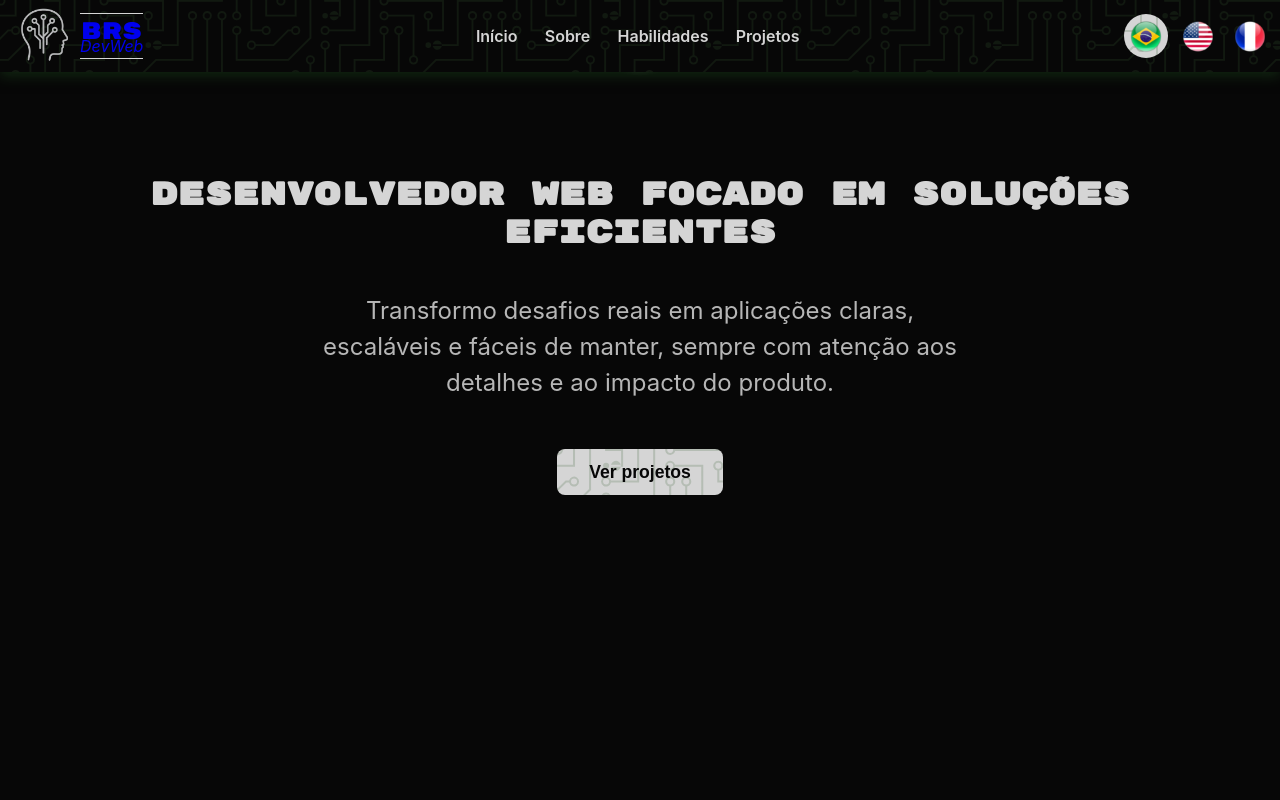
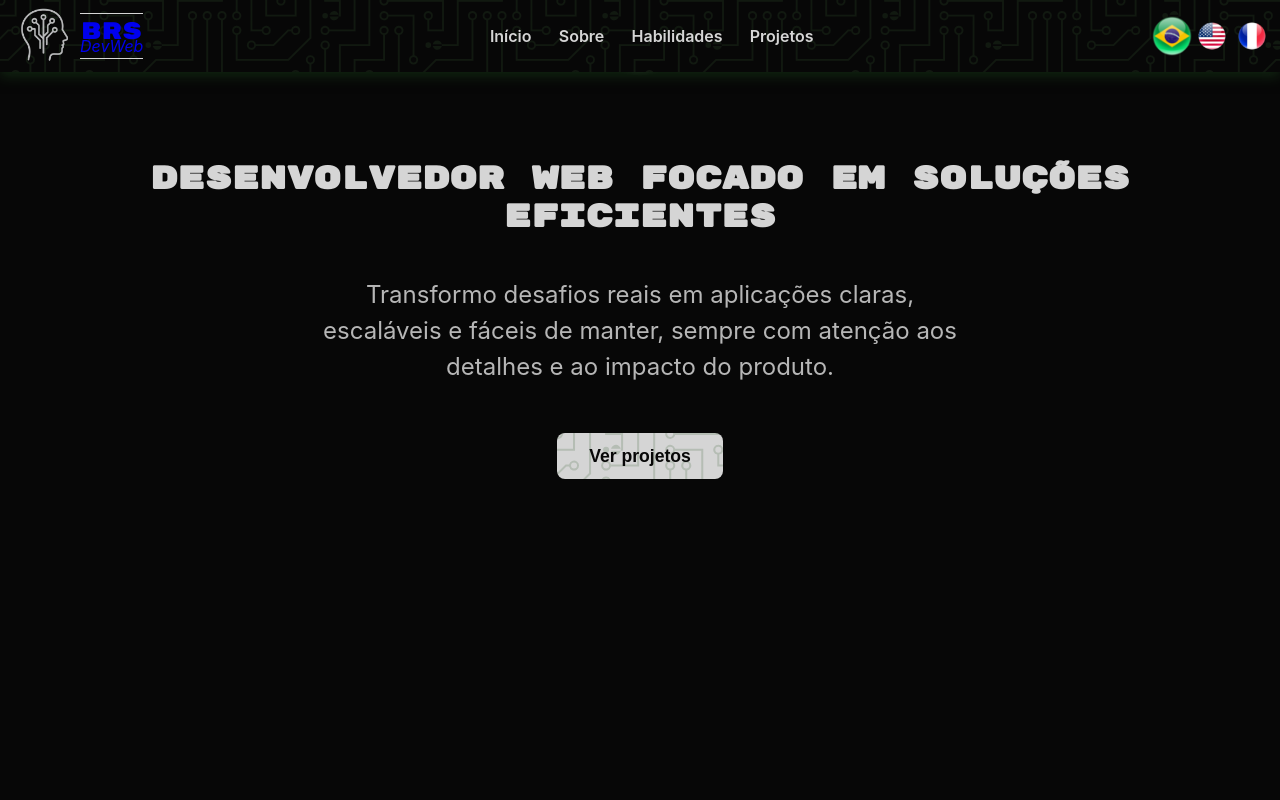
Before and after one commit to vanriwerson/web-portfolio, a React (Vite) app: page / in a window 1280 px wide. Shown: the top 800 px of the page. Built offline with nearby package versions, Linux system fonts and the light colour scheme.

Commit message:
style: ajusta toggle de idiomas

```diff
--- a/src/components/LanguageToggle/index.tsx
+++ b/src/components/LanguageToggle/index.tsx
@@ -1,5 +1,6 @@
 import { useLanguage } from '../../hooks';
-import type { Language } from '../../contexts';
+import type { Language } from '../../interfaces';
+
 // flag icons sourced from https://www.freeflagicons.com/
 import { flags } from '../../assets';
 import './style.css';
--- a/src/components/LanguageToggle/style.css
+++ b/src/components/LanguageToggle/style.css
@@ -1,7 +1,7 @@
 .language-container {
   align-items: center;
   display: flex;
-  gap: 0.5rem;
+  justify-content: center;
   margin-right: 8px;
 }
 
@@ -12,11 +12,11 @@
   border-radius: 50%;
   cursor: pointer;
   display: flex;
-  height: 44px;
+  height: 40px;
   justify-content: center;
   transition: all 0.25s ease;
   user-select: none;
-  width: 44px;
+  width: 40px;
 }
 
 .language-btn img {
@@ -28,8 +28,7 @@
 }
 
 .language-btn.active {
-  background-color: var(--main-txt);
-  background-image: var(--bg-pattern);
+  transform: scale(1.4);
 }
 
 @media (max-width: 480px) {
--- a/src/styles/globals.css
+++ b/src/styles/globals.css
@@ -40,7 +40,10 @@ body {
 a,
 a:visited,
 a:active,
-a:focus {
+a:focus,
+button,
+button:active,
+button:focus {
   -webkit-tap-highlight-color: transparent;
   text-decoration: none;
   outline: none;
@@ -59,7 +62,7 @@ section {
   max-width: var(--max-width);
   margin: 0 auto;
   min-height: 100vh;
-  padding: var(--space-8);
+  padding: var(--space-7);
 }
 
 @media screen and (max-width: 480px) {
```
